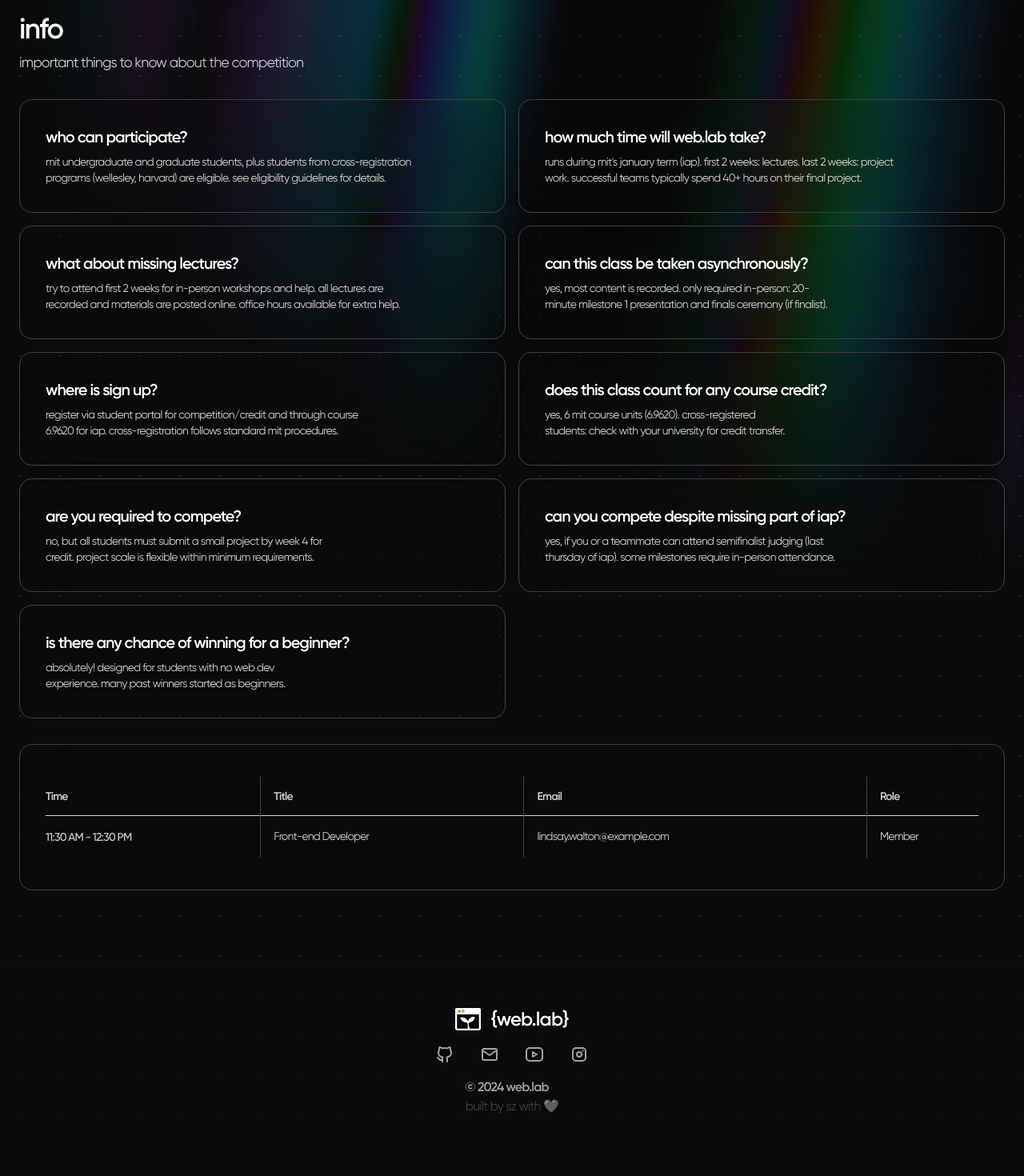
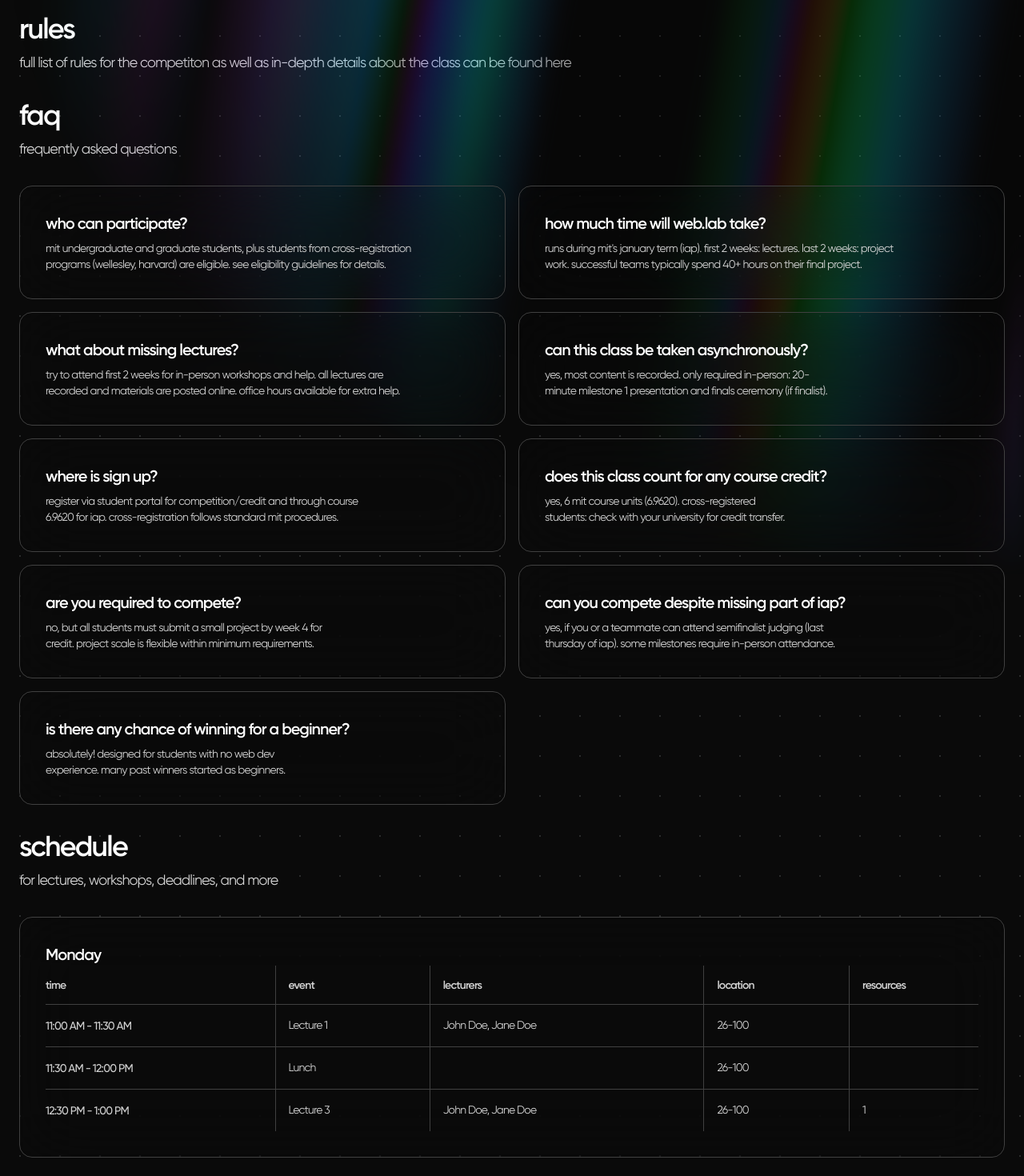
Before and after one commit to weblab-staff/web.lab, a Next.js app: page /info in a window 1280 px wide. Shown: the part 80-1550 px from the top of the page at 80% size. Before the commit the page ends 1523 px from the top, so only its background shows below. Built offline with nearby package versions, Linux system fonts and the light colour scheme.

Commit message:
FAQ and new photos

```diff
--- a/src/app/info/page.js
+++ b/src/app/info/page.js
@@ -8,13 +8,31 @@ export default function Team() {
         <Rays>
           <section className="flex w-full flex-col items-start gap-2">
             <h1 className="whitespace-pre-wrap text-3xl font-semibold tracking-tighter lg:text-4xl 2xl:text-5xl">
-              info
+              rules
             </h1>
             <p className="whitespace-pre-wrap text-base tracking-tighter text-neutral-300 lg:text-lg 2xl:text-xl">
-              important things to know about the competition
+              full list of rules for the competiton as well as in-depth details
+              about the class can be found here
+            </p>
+          </section>
+          <section className="flex w-full flex-col items-start gap-2">
+            <h1 className="whitespace-pre-wrap text-3xl font-semibold tracking-tighter lg:text-4xl 2xl:text-5xl">
+              faq
+            </h1>
+            <p className="whitespace-pre-wrap text-base tracking-tighter text-neutral-300 lg:text-lg 2xl:text-xl">
+              frequently asked questions
             </p>
           </section>
           <Faq />
+
+          <section className="flex w-full flex-col items-start gap-2">
+            <h1 className="whitespace-pre-wrap text-3xl font-semibold tracking-tighter lg:text-4xl 2xl:text-5xl">
+              schedule
+            </h1>
+            <p className="whitespace-pre-wrap text-base tracking-tighter text-neutral-300 lg:text-lg 2xl:text-xl">
+              for lectures, workshops, deadlines, and more
+            </p>
+          </section>
           <Schedule />
         </Rays>
       </section>
--- a/src/components/info/Schedule.js
+++ b/src/components/info/Schedule.js
@@ -1,51 +1,68 @@
 import moment from "moment";
 
-const firstWeek = [
+const schedule = [
+  {
+    start: "1100",
+    end: "1130",
+    eventTitle: "Lecture 1",
+    lecturers: "John Doe, Jane Doe",
+    location: "26-100",
+    resources: [""],
+  },
   {
     start: "1130",
-    end: "1230",
-    title: "Front-end Developer",
-    email: "lindsay.walton@example.com",
-    role: "Member",
+    end: "1200",
+    eventTitle: "Lunch",
+    location: "26-100",
   },
-  // More people...
+  {
+    start: "1230",
+    end: "1300",
+    eventTitle: "Lecture 3",
+    lecturers: "John Doe, Jane Doe",
+    location: "26-100",
+    resources: ["1"],
+  },
 ];
-
-const secondWeek = [];
-
-const schedule = firstWeek;
 
 export default function Schedule() {
   return (
     <div className="w-full rounded-2xl border border-neutral-700 bg-transparent p-4 backdrop-blur-2xl transition duration-300 ease-in-out lg:p-8">
-      <div className="-mx-4 overflow-x-auto sm:-mx-6 lg:-mx-8">
-        <div className="inline-block min-w-full py-2 align-middle sm:px-6 lg:px-8">
-          <table className="min-w-full divide-y divide-gray-300">
+      <h3 className="text-lg font-semibold tracking-tighter text-white lg:text-xl 2xl:text-2xl">
+        Monday
+      </h3>
+      <table className="min-w-full divide-y divide-neutral-700">
         <thead>
           <tr className="divide-x divide-neutral-700">
             <th
               scope="col"
               className="py-3.5 pl-4 pr-4 text-left text-sm font-semibold text-neutral-300 sm:pl-0"
             >
-                  Time
+              time
             </th>
             <th
               scope="col"
               className="px-4 py-3.5 text-left text-sm font-semibold text-neutral-300"
             >
-                  Title
+              event
             </th>
             <th
               scope="col"
               className="px-4 py-3.5 text-left text-sm font-semibold text-neutral-300"
             >
-                  Email
+              lecturers
+            </th>
+            <th
+              scope="col"
+              className="px-4 py-3.5 text-left text-sm font-semibold text-neutral-300"
+            >
+              location
             </th>
             <th
               scope="col"
               className="py-3.5 pl-4 pr-4 text-left text-sm font-semibold text-neutral-300 sm:pr-0"
             >
-                  Role
+              resources
             </th>
           </tr>
         </thead>
@@ -56,20 +73,28 @@ export default function Schedule() {
                 {`${new moment(week.start, "HH:mm:ss").format("h:mm A")} - ${new moment(week.end, "HH:mm:ss").format("h:mm A")}`}
               </td>
               <td className="whitespace-nowrap p-4 text-sm text-neutral-300">
-                    {week.title}
+                {week.eventTitle}
+              </td>
+
+              <td className="whitespace-nowrap p-4 text-sm text-neutral-300">
+                {week?.lecturers}
               </td>
               <td className="whitespace-nowrap p-4 text-sm text-neutral-300">
-                    {week.email}
+                {week.location}
               </td>
+
               <td className="whitespace-nowrap py-4 pl-4 pr-4 text-sm text-neutral-300 sm:pr-0">
-                    {week.role}
+                {week?.resources &&
+                  week.resources.map((resource) => (
+                    <a href={resource} key={resource}>
+                      {resource}
+                    </a>
+                  ))}
               </td>
             </tr>
           ))}
         </tbody>
       </table>
     </div>
-      </div>
-    </div>
   );
 }
```
Also changed, not shown: src/data/team.js (+6 -2 lines), public/img/staff/current/evankim.jpg (added), 1 other file (tests, documents, lock files or other folders). Lines whose indentation alone changed are shown as unchanged.
